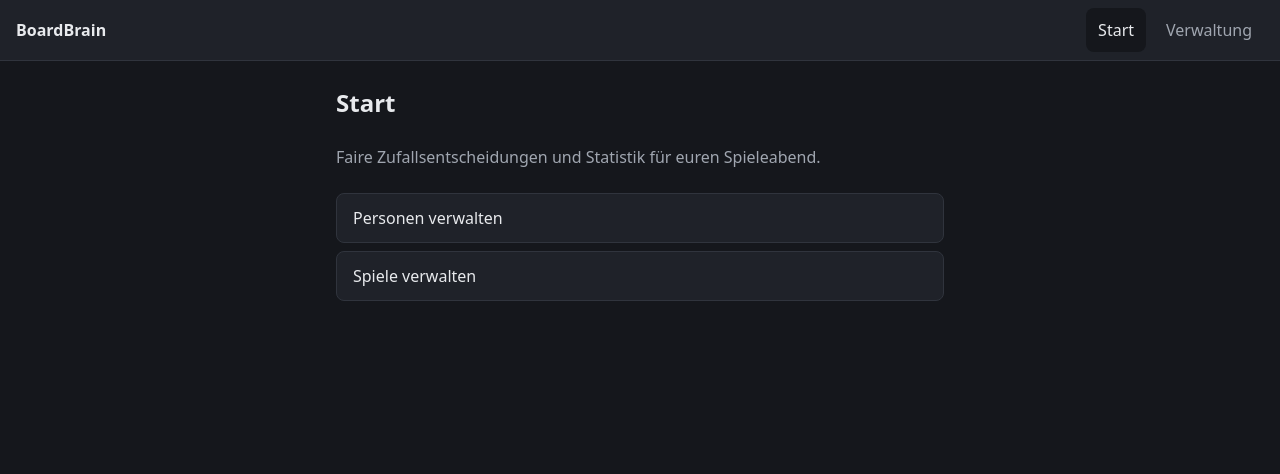
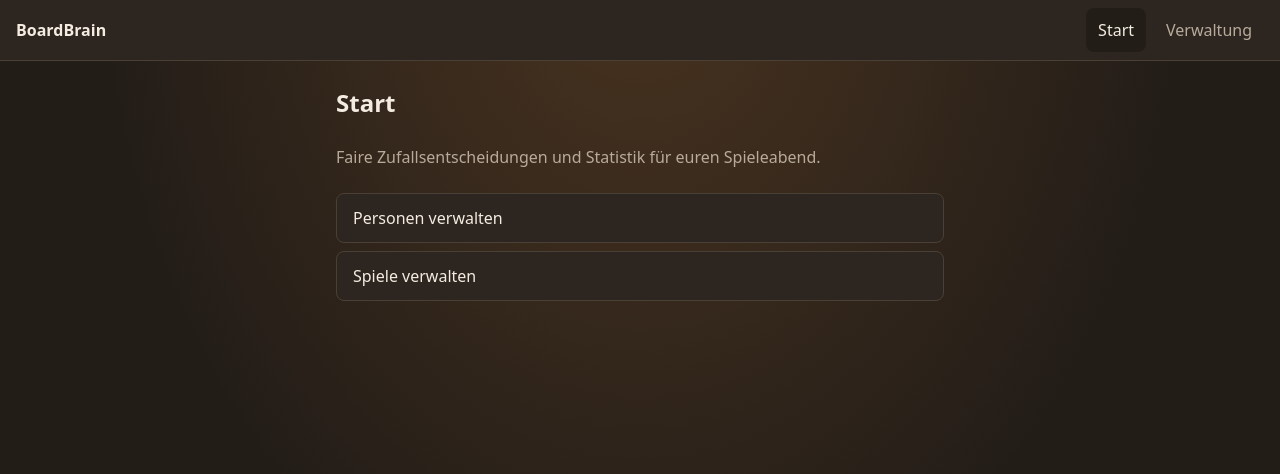
Before and after one commit to boardbrain/boardbrain.github.io, a React (Vite) app: page / in a window 1280 px wide. Shown: the top 474 px of the page. Built offline with nearby package versions, Linux system fonts and the light colour scheme.

Commit message:
chore(design): Farbwerte und wählbare Designs (OP-11) (#14)

```diff
--- a/src/ui/styles/global.css
+++ b/src/ui/styles/global.css
@@ -10,7 +10,9 @@ html {
   font-size: var(--font-size-base);
   line-height: var(--line-height-base);
   color: var(--color-text);
-  background: var(--color-surface);
+  background-color: var(--color-surface);
+  background-image: var(--background-image);
+  background-repeat: no-repeat;
   text-size-adjust: 100%;
 }
 
@@ -27,14 +29,14 @@ h2 {
 }
 
 a {
-  color: var(--color-accent);
+  color: var(--color-accent-text);
 }
 
 button {
   min-height: var(--touch-target-min);
   padding: var(--space-2) var(--space-4);
   font: inherit;
-  color: var(--color-surface);
+  color: var(--color-on-accent);
   background: var(--color-accent);
   border: 0;
   border-radius: var(--radius-2);
--- a/src/ui/styles/tokens.css
+++ b/src/ui/styles/tokens.css
@@ -1,25 +1,51 @@
 /*
  * Design tokens (Architecture 13.4, ADR-018). The only file with colour values (NFA-GB-05).
- * Placeholder values in dark mode (NFA-GB-02); the design phase sets the final palettes (OP-11).
+ * Colour values from design D-1 (OP-11, E-26). Contrast on every surface of every design:
+ * text at least 4.5:1, Catan and group colours at least 3:1.
  */
 :root {
   color-scheme: dark;
 
-  /* Surfaces and text */
-  --color-surface: #15171c;
-  --color-surface-raised: #1f2229;
-  --color-border: #30343d;
-  --color-text: #e8eaed;
-  --color-text-muted: #a0a6b0;
+  /* Catan colours (Specification 3.3): the same in every design */
+  --color-catan-red: #ef5359;
+  --color-catan-blue: #4189f5;
+  --color-catan-white: #f1f1f4;
+  --color-catan-orange: #f5852b;
+
+  /* Group colours (Specification 3.3, A-01): 12 colours; red, orange, blue, white = Catan tones (FA-PG-07) */
+  --color-group-red: var(--color-catan-red);
+  --color-group-orange: var(--color-catan-orange);
+  --color-group-yellow: #e6cb72;
+  --color-group-lime: #b4d272;
+  --color-group-green: #74cf9c;
+  --color-group-teal: #5fbfb2;
+  --color-group-cyan: #73c8e3;
+  --color-group-blue: var(--color-catan-blue);
+  --color-group-indigo: #959aea;
+  --color-group-violet: #bb98e8;
+  --color-group-pink: #e693c1;
+  --color-group-white: var(--color-catan-white);
+
+  /* Accent palette (NFA-GB-03): fill carries --color-on-accent text, text variant sits on surfaces */
+  --color-accent-indigo: #4f46e5;
+  --color-accent-indigo-text: #a5a8ff;
+  --color-accent-blue: #2563eb;
+  --color-accent-blue-text: #86b4ff;
+  --color-accent-teal: #0f766e;
+  --color-accent-teal-text: #5fd4c4;
+  --color-accent-green: #15803d;
+  --color-accent-green-text: #6fd99a;
+  --color-accent-amber: #b45309;
+  --color-accent-amber-text: #f5be5b;
+  --color-accent-berry: #a8336a;
+  --color-accent-berry-text: #e79ac0;
+  --color-on-accent: #fff;
 
   /* States */
-  --color-status-ok: #3fcf73;
-  --color-status-error: #ff6b6b;
-  --color-status-warning: #f2c94c;
-  --color-status-info: #8ab4f8;
-
-  /* Accent (later 6 to 8 variants via data-accent, US-GB-01) */
-  --color-accent: #f2a541;
+  --color-status-ok: #4ade80;
+  --color-status-error: #fc8585;
+  --color-status-warning: #fbbf24;
+  --color-status-info: #60a5fa;
 
   /* Typography */
   --font-family-base: system-ui, -apple-system, 'Segoe UI', roboto, sans-serif;
@@ -43,3 +69,91 @@
   --duration-base: 250ms;
   --easing-standard: cubic-bezier(0.2, 0, 0, 1);
 }
+
+/*
+ * Designs (NFA-GB-02, NFA-GB-03): surfaces, text, background and default accent.
+ * "Holz" is the default; switching via data-theme follows with US-GB-01.
+ */
+:root,
+:root[data-theme='wood'] {
+  --color-surface: #231d18;
+  --color-surface-raised: #2d2620;
+  --color-surface-overlay: #383028;
+  --color-border: #4b4036;
+  --color-text: #f4ece1;
+  --color-text-muted: #b8ab9b;
+  --background-image: radial-gradient(ellipse at 50% -10%, #4a3420 0%, transparent 60%);
+  --color-accent: var(--color-accent-amber);
+  --color-accent-text: var(--color-accent-amber-text);
+}
+
+:root[data-theme='ocean'] {
+  --color-surface: #10232c;
+  --color-surface-raised: #17303b;
+  --color-surface-overlay: #1f3c49;
+  --color-border: #2d5262;
+  --color-text: #e6f4f7;
+  --color-text-muted: #98b8c2;
+  --background-image: linear-gradient(180deg, #17404e 0%, #10232c 45%);
+  --color-accent: var(--color-accent-teal);
+  --color-accent-text: var(--color-accent-teal-text);
+}
+
+:root[data-theme='forest'] {
+  --color-surface: #1b221e;
+  --color-surface-raised: #232c27;
+  --color-surface-overlay: #2c3731;
+  --color-border: #3b4941;
+  --color-text: #e9f0ea;
+  --color-text-muted: #a5b4aa;
+  --background-image: none;
+  --color-accent: var(--color-accent-green);
+  --color-accent-text: var(--color-accent-green-text);
+}
+
+/* Glass: frosted surfaces over a colour gradient; the blur costs performance on older devices. */
+:root[data-theme='glass'] {
+  --color-surface: #161a2e;
+  --color-surface-raised: #232845;
+  --color-surface-overlay: #2b3152;
+  --color-border: #ffffff26;
+  --color-text: #f1f2fa;
+  --color-text-muted: #aeb3cf;
+  --background-image:
+    radial-gradient(circle at 15% 5%, #4338ca80 0%, transparent 40%),
+    radial-gradient(circle at 90% 35%, #0e749080 0%, transparent 40%),
+    radial-gradient(circle at 40% 100%, #9d174d66 0%, transparent 45%);
+  --color-accent: var(--color-accent-indigo);
+  --color-accent-text: var(--color-accent-indigo-text);
+}
+
+/* Chosen accent overrides the default accent of the design (US-GB-01). */
+:root[data-accent='indigo'] {
+  --color-accent: var(--color-accent-indigo);
+  --color-accent-text: var(--color-accent-indigo-text);
+}
+
+:root[data-accent='blue'] {
+  --color-accent: var(--color-accent-blue);
+  --color-accent-text: var(--color-accent-blue-text);
+}
+
+:root[data-accent='teal'] {
+  --color-accent: var(--color-accent-teal);
+  --color-accent-text: var(--color-accent-teal-text);
+}
+
+:root[data-accent='green'] {
+  --color-accent: var(--color-accent-green);
+  --color-accent-text: var(--color-accent-green-text);
+}
+
+:root[data-accent='amber'] {
+  --color-accent: var(--color-accent-amber);
+  --color-accent-text: var(--color-accent-amber-text);
+}
+
+:root[data-accent='berry'] {
+  --color-accent: var(--color-accent-berry);
+  --color-accent-text: var(--color-accent-berry-text);
+}
```
Also changed, not shown: 4 other files (tests, documents, lock files or other folders).
